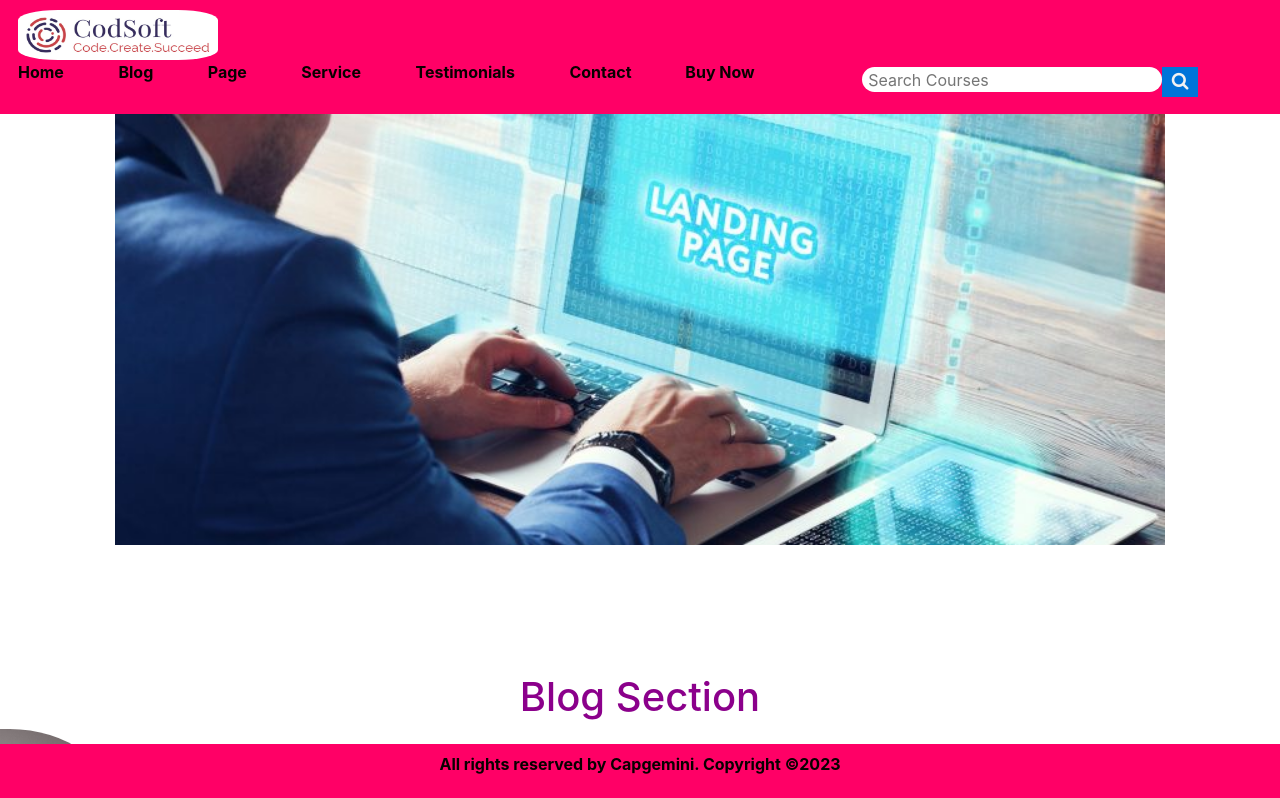
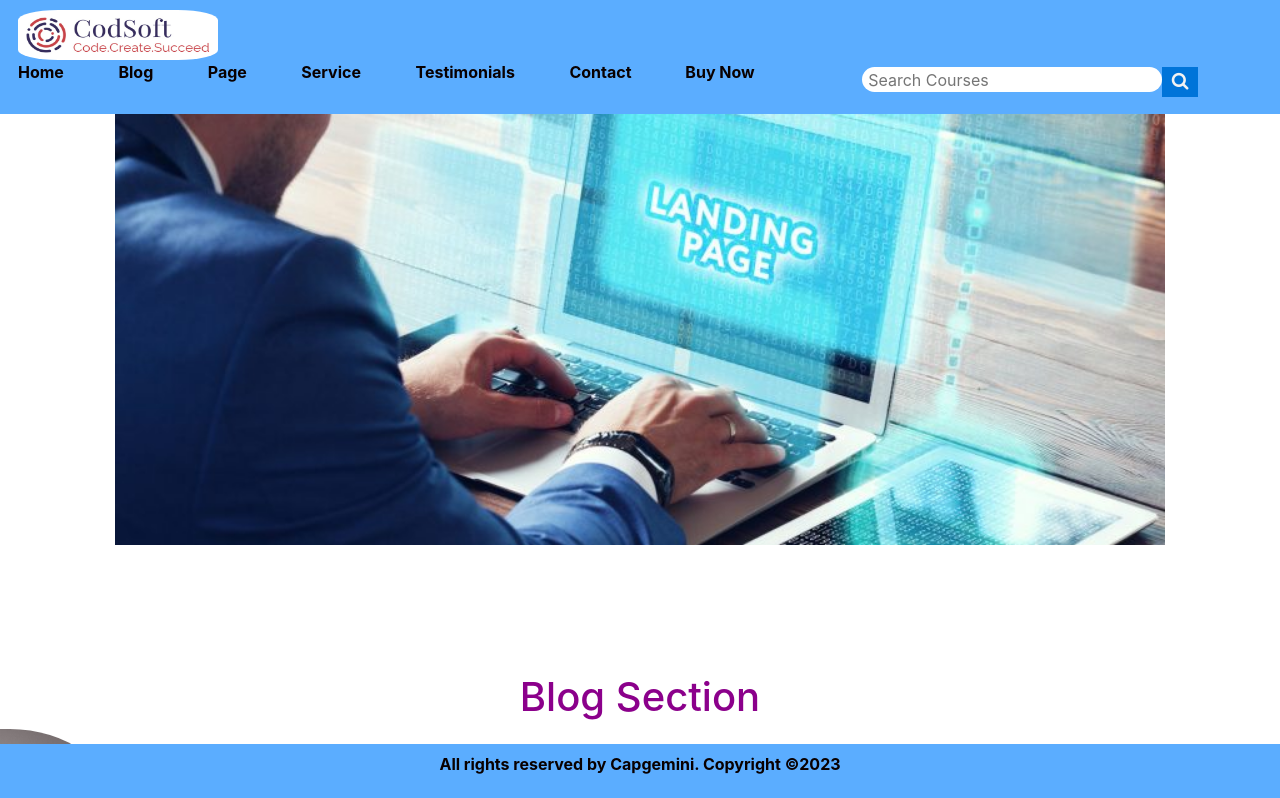
Before and after one commit to ShobhaG09/CODSOFT, a plain HTML site: page CODSOFT/LandingPage.html in a window 1280 px wide. Shown: the top 798 px of the page. Drawn offline with nearby package versions, Linux system fonts and the light colour scheme.

Commit message:
Fourth commit

```diff
--- a/CODSOFT/CSS/styles.css
+++ b/CODSOFT/CSS/styles.css
@@ -70,7 +70,7 @@ section {
   padding: 4rem 9%;
 }
 header {
-  background-color:#ff0066;
+  background-color:rgb(91, 173, 255);
 
   text-align: center;
   padding: 2px;
@@ -310,7 +310,7 @@ nav a {
 }
 
 footer {
-  background-color: #ff0066;
+  background-color: rgb(91, 173, 255);
   text-decoration: none;
   color: rgb(9, 0, 0);
   font-weight: bold;
```
